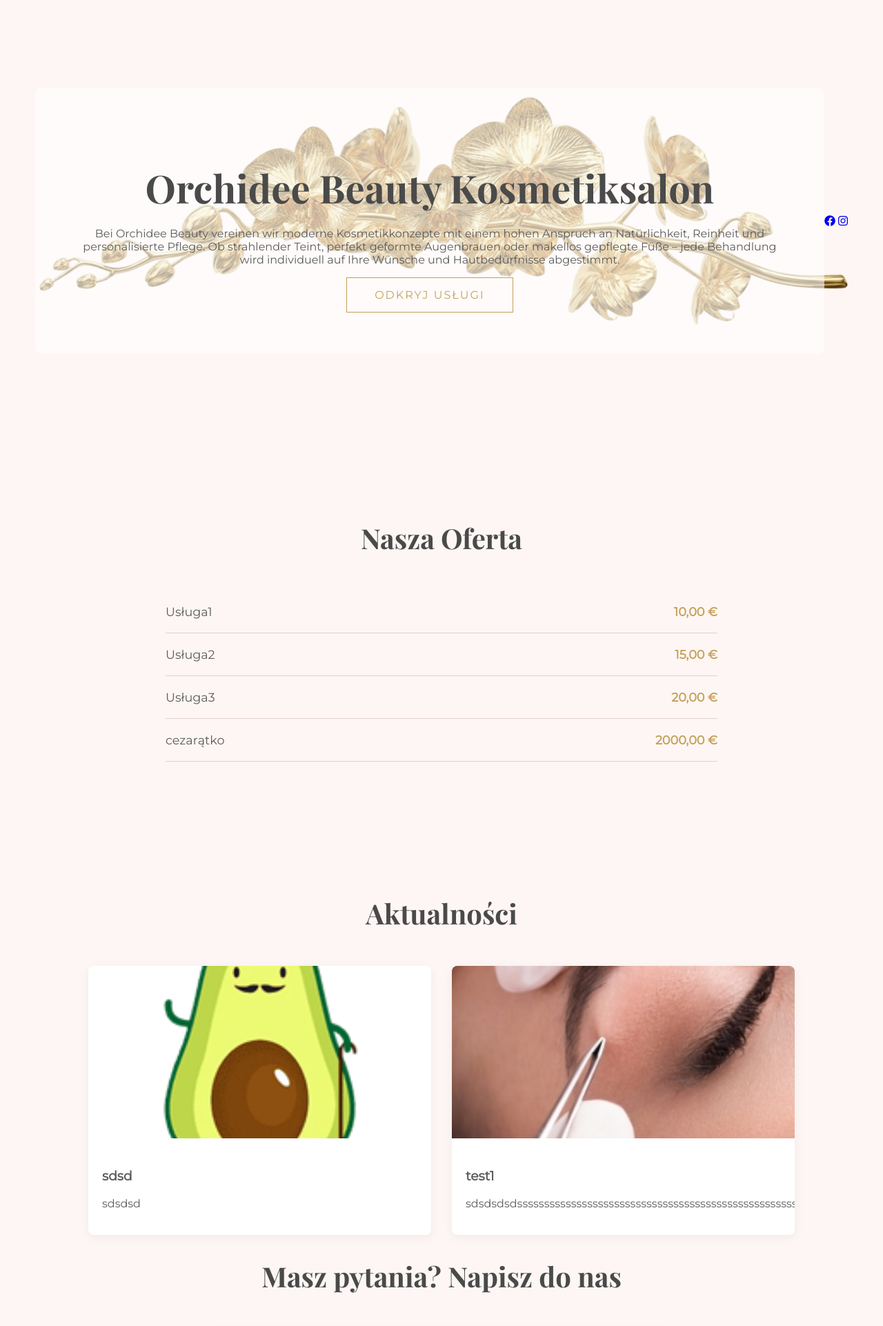
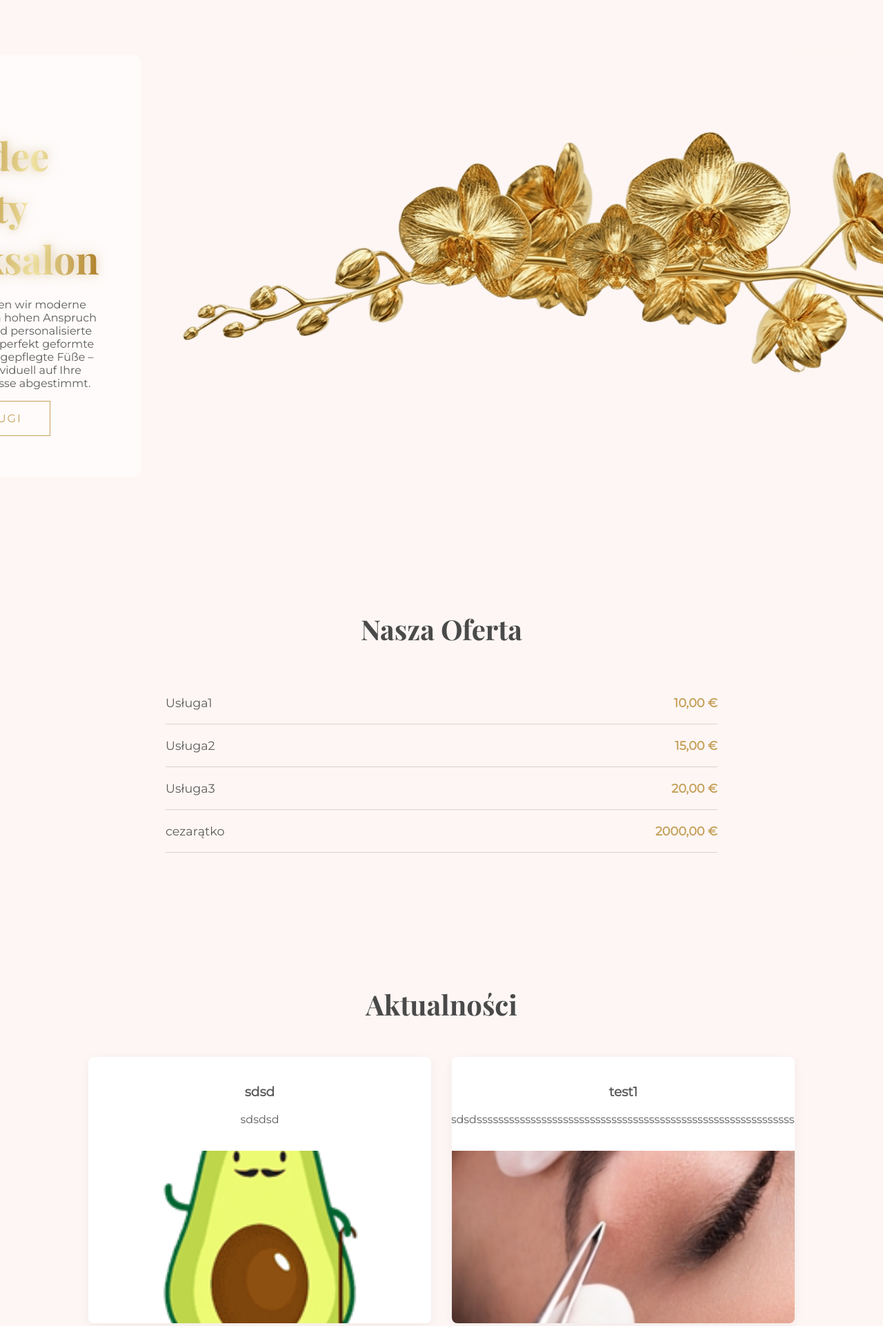
Before and after one commit to OskarJK/CompanyWebsite, a Django app: page / in a window 1280 px wide; the page is wider, and only the part inside the window is pictured. Shown: the top 1922 px of that part at 69% size. Run offline with Django 5.2, Linux system fonts and the light colour scheme; data comes from the database, SQL or seed files in the repository; both versions use the stored data as it was after the commit; some web fonts are replaced.

Commit message:
zmiany do sprawdzenia

```diff
--- a/core/models.py
+++ b/core/models.py
@@ -25,10 +25,21 @@ class CompanyInfo(models.Model):
         verbose_name = "Dane firmy"
         verbose_name_plural = "Dane firmy"
 
+class Category(models.Model):
+    name = models.CharField(max_length=100, verbose_name="Nazwa kategorii")
+
+    class Meta:
+        verbose_name = "Kategoria"
+        verbose_name_plural = "Kategorie"
+
+    def __str__(self):
+        return self.name
+
 class Service(models.Model):
     title = models.CharField(max_length=100, verbose_name="Nazwa usługi")
     description = models.TextField(verbose_name="Opis zabiegu")
     price = models.DecimalField(max_digits=8, decimal_places=2, verbose_name="Cena (€)")
+    category = models.ForeignKey(Category, on_delete=models.CASCADE, verbose_name="Kategoria", null=True, blank=True)
 
     def __str__(self):
         return self.title
--- a/core/static/core/css/style.css
+++ b/core/static/core/css/style.css
@@ -41,7 +41,51 @@ body {
     font-family: 'Playfair Display', serif;
     font-size: 3.5rem;
     margin-bottom: 20px;
-    color: #4a4a4a;
+
+    /* 1. Efekt metalicznego gradientu złota */
+    background: linear-gradient(to right, #bf953f, #fcf6ba, #b38728, #fbf5b7, #aa771c);
+    -webkit-background-clip: text; /* Kluczowe: wycina tło do kształtu liter */
+    background-clip: text;
+    color: transparent; /* Tekst musi być przeźroczysty, żeby gradient był widoczny */
+
+    /* 2. Efekt poświaty (delikatna mgiełka wokół napisu) */
+    text-shadow: 0px 0px 15px rgba(197, 160, 89, 0.5);
+}
+
+/* --- IKONY SOCIAL MEDIA (PRAWY GÓRNY RÓG) --- */
+.social-icons {
+    position: fixed; /* Ikony będą "przypięte" do ekranu, nawet przy przewijaniu */
+    top: 20px;       /* Odstęp od góry */
+    right: 20px;     /* Odstęp od prawej */
+    z-index: 1000;   /* Upewnia się, że ikony są zawsze na wierzchu */
+    display: flex;
+    gap: 15px;       /* Odstęp między ikonami */
+    padding: 10px 15px;
+    background: transparent; /* Bardzo przeźroczyste, ciemne tło (śliwka) dla kontrastu na jasnych zdjęciach */
+    border-radius: 50px;              /* Zaokrąglone rogi ("pigułka") */
+    backdrop-filter: blur(5px);       /* Delikatne rozmycie tła pod ikonami (efekt szkła) */
+    border: 1px solid rgba(255,255,255,0.1); /* Prawie niewidoczna biała ramka */
+}
+
+.social-icons a {
+    color: #FDF6F4; /* Kremowa biel - kolor startowy ikon */
+    font-size: 1.5rem; /* Rozmiar ikon */
+    text-decoration: none;
+    transition: all 0.4s ease; /* Płynne przejście wszystkich efektów */
+    display: flex;
+    align-items: center;
+    justify-content: center;
+    width: 40px;
+    height: 40px;
+}
+
+/* --- EFEKT PO NAJECHANIU MYSZKĄ (HOVER) --- */
+.social-icons a:hover {
+    color: #ab781a;             /* Zmiana koloru na Twoje złoto */
+    transform: translateY(-3px) scale(1.1); /* Delikatne uniesienie i powiększenie */
+
+    /* Efekt delikatnej, złotej poświaty wokół samej ikony */
+    text-shadow: 0 0 10px rgba(197, 160, 89, 0.7);
 }
 
 .cta-outline {
@@ -82,6 +126,21 @@ body {
 
 .service-price { font-weight: bold; color: var(--primary); }
 
+.category-block {
+    margin-bottom: 0px;
+}
+
+.category-title {
+    font-family: var(--font-heading);
+    color: var(--primary);
+    text-align: center;
+    margin-bottom: 20px;
+    border-bottom: 2px solid var(--primary);
+    display: inline-block;
+    padding-bottom: 5px;
+    width: 100%;
+}
+
 /* --- KARTY POSTÓW --- */
 .grid-container {
     display: grid;
@@ -90,15 +149,30 @@ body {
 }
 
 .card {
-    background: #ffffff; /* Białe karty na pudrowym tle wyglądają bardzo świeżo */
+    background: #ffffff;
     border: none;
     box-shadow: 0 4px 15px rgba(0,0,0,0.05);
     border-radius: 8px;
     overflow: hidden;
+
+    /* TO JEST KLUCZOWE */
+    display: flex;
+    flex-direction: column; /* Układa elementy w pionie */
+    align-items: center;    /* Wyśrodkowuje elementy w poziomie */
+    text-align: center;     /* Wyśrodkowuje tekst */
 }
 
-.card img { width: 100%; height: 250px; object-fit: cover; }
-.card-content { padding: 20px; }
+.card-content {
+    padding: 20px;
+    flex-grow: 1; /* Dzięki temu treść wypełni miejsce, a zdjęcie "przyklei się" do dołu */
+}
+
+.card img {
+    width: 100%;
+    height: 250px;
+    object-fit: cover;
+    margin-top: auto; /* Pomaga docisnąć zdjęcie do dołu karty */
+}
 
 /* --- FOOTER --- */
 footer {
--- a/core/templates/core/home.html
+++ b/core/templates/core/home.html
@@ -10,12 +10,17 @@
 </head>
 <body>
 
-    <section id="hero" style="background-image: url('{{ company.logo.url }}');">
+    <section id="hero">
         <div class="hero-overlay">
             <h1 class="hero-title">{{ company.name }}</h1>
             <p class="hero-subtitle">{{ company.description }}</p>
             <a href="#services" class="cta-outline">Odkryj usługi</a>
         </div>
+        {% if company.logo %}
+        <div class="hero-flower-container">
+            <img src="{{ company.logo.url }}" class="hero-flower-img" alt="Orchidea Dekoracja">
+        </div>
+        {% endif %}
         <div class="social-icons">
             {% if company.facebook_url %}
                 <a href="{{ company.facebook_url }}" target="_blank"><i class="fa-brands fa-facebook"></i></a>
@@ -44,16 +49,18 @@
         <div class="grid-container">
             {% for post in posts %}
                 <div class="card">
-                    {% if post.image %}
-                        <img src="{{ post.image.url }}" alt="{{ post.title }}">
-                    {% endif %}
                     <div class="card-content">
                         <h3>{{ post.title }}</h3>
                         <p>{{ post.description }}</p>
                     </div>
+
+                    {% if post.image %}
+                        <img src="{{ post.image.url }}" alt="{{ post.title }}">
+                    {% endif %}
                 </div>
             {% endfor %}
         </div>
+    </section>
 
     <section id="contact">
         <h2 class="section-heading">Masz pytania? Napisz do nas</h2>
--- a/core/views.py
+++ b/core/views.py
@@ -4,7 +4,7 @@ from core.forms import ContactForm
 from django.shortcuts import render, redirect
 
 # Create your views here.
-from .models import CompanyInfo, ContactMessage, Service, Post
+from .models import CompanyInfo, ContactMessage, Service, Post, Category
 
 def home(request):
     # Formularz kontaktowy
@@ -19,14 +19,14 @@ def home(request):
     # Pobieramy dane z bazy
     company = CompanyInfo.objects.first() # Zakładamy, że masz jeden rekord z danymi firmy
     services = Service.objects.all()
+    categories = Category.objects.prefetch_related('services').all()
     posts = Post.objects.all().order_by('-created_at') # Najnowsze posty pierwsze
-    contact_messages = ContactMessage.objects.all().order_by('-created_at')
 
     context = {
         'company': company,
         'services': services,
+        'categories': categories,
         'posts': posts,
-        'contact_messages': contact_messages,
         'form': form,
     }
     return render(request, 'core/home.html', context)
```
Also changed, not shown: core/admin.py (+7 -2 lines), core/migrations/0004_category_alter_companyinfo_id_and_more.py (added), db.sqlite3, media/company/Gemini_Generated_Image_49b5ag49b5ag49b51.png (added), media/company/Gemini_Generated_Image_49b5ag49b5ag49b51_wc5GReu.png (added), media/company/Gemini_Generated_Image_6lp15x6lp15x6lp1.png (added), media/company/canvas.png (added), media/company/gold.jpg (added), media/company/test.png (added), media/company/test2.png (added), media/treatments/avocado.png (added), media/treatments/regulacja-brwi_etWoRQ2.jpg (added), 2 other files.
